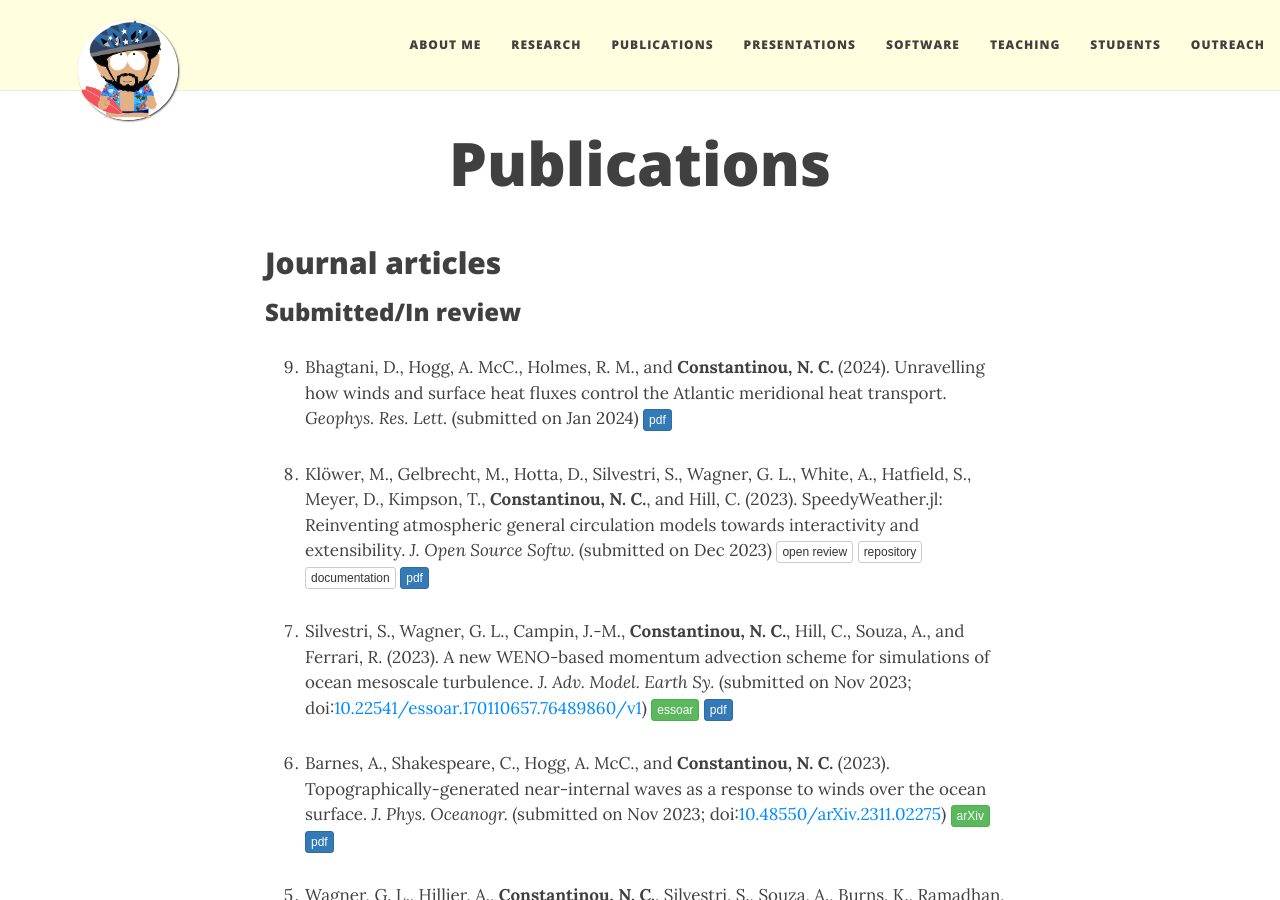
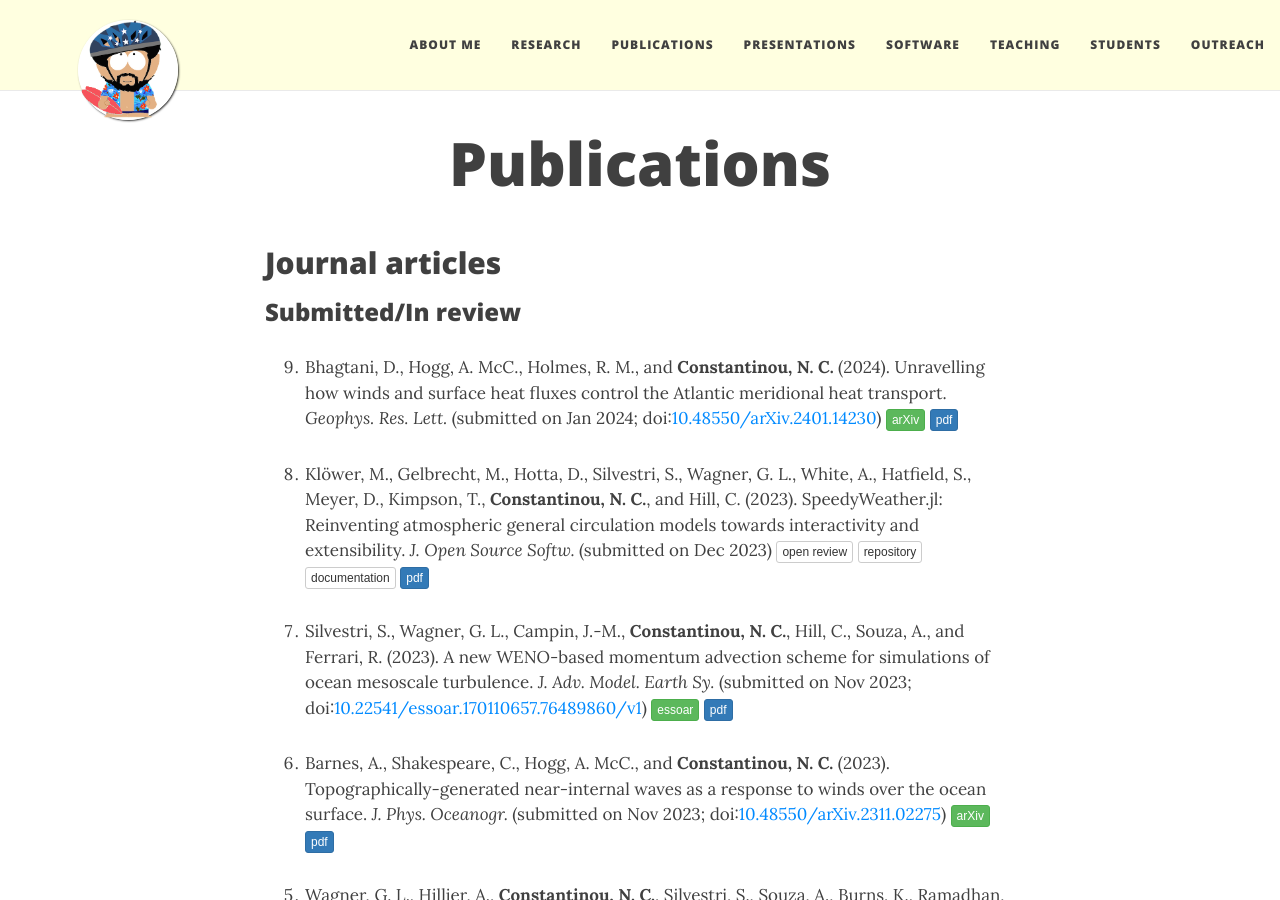
Before and after one commit to navidcy/navidcy.github.io, a Jekyll site: the page built from publications.md, in a window 1280 px wide and 900 px high. Built offline with Jekyll 4.4.1, drawn with Linux system fonts in a browser that asks for light colours; nearby versions of some CDN libraries; comment, search, counter and statistics services are not loaded.

Commit message:
add atlanticMHT arxiv

```diff
--- a/publications.md
+++ b/publications.md
@@ -10,7 +10,7 @@ title: Publications
 ### Submitted/In review
 
 
-0. Bhagtani, D., Hogg, A. McC., Holmes, R. M., and **Constantinou, N. C.** (2024). Unravelling how winds and surface heat fluxes control the Atlantic meridional heat transport. _Geophys. Res. Lett._ (submitted on Jan 2024) [<span class="btn btn-primary btn-xs{{end}}" style="font-family:sans-serif;">pdf</span>][atlanticMHT]
+0. Bhagtani, D., Hogg, A. McC., Holmes, R. M., and **Constantinou, N. C.** (2024). Unravelling how winds and surface heat fluxes control the Atlantic meridional heat transport. _Geophys. Res. Lett._ (submitted on Jan 2024; doi:[10.48550/arXiv.2401.14230](https://doi.org/10.48550/arXiv.2401.14230)) [<span class="btn btn-success btn-xs{{end}}" style="font-family:sans-serif;">arXiv</span>][arXiv:2401.14230]{:target="_blank"} [<span class="btn btn-primary btn-xs{{end}}" style="font-family:sans-serif;">pdf</span>][atlanticMHT]
 
 
 0. Klöwer, M., Gelbrecht, M., Hotta, D., Silvestri, S., Wagner, G. L., White, A., Hatfield, S., Meyer, D., Kimpson, T., **Constantinou, N. C.**, and Hill, C. (2023). SpeedyWeather.jl: Reinventing atmospheric general circulation models towards interactivity and extensibility.  _J. Open Source Softw._ (submitted on Dec 2023) [<span class="btn btn-default btn-xs{{end}}" style="font-family:sans-serif;">open review</span>][SpeedyWeather-JOSS-review]{:target="_blank"} [<span class="btn btn-default btn-xs{{end}}" style="font-family:sans-serif;">repository</span>][SpeedyWeather-repo]{:target="_blank"} [<span class="btn btn-default btn-xs{{end}}" style="font-family:sans-serif;">documentation</span>][SpeedyWeather-docs]{:target="_blank"} [<span class="btn btn-primary btn-xs{{end}}" style="font-family:sans-serif;">pdf</span>][speedyweather]
@@ -259,29 +259,30 @@ Selection of press coverage: [<span class="btn btn-default btn-xs{{end}}" style=
 [phd_eng]: ../theses/PhD_thesis_Navid.pdf
 
 
-[arXiv:1503.07644]: http://arxiv.org/abs/1503.07644
-[arXiv:1512.06018]: http://arxiv.org/abs/1512.06018
-[arXiv:1612.03374]: http://arxiv.org/abs/1612.03374
-[arXiv:1703.06594]: http://arxiv.org/abs/1703.06594
-[arXiv:1708.03031]: http://arxiv.org/abs/1708.03031
-[arXiv:1805.09847]: http://arxiv.org/abs/1805.09847
-[arXiv:1902.01105]: http://arxiv.org/abs/1902.01105
-[arXiv:1906.01929]: http://arxiv.org/abs/1906.01929
-[arXiv:1906.08442]: http://arxiv.org/abs/1906.08442
-[arXiv:1909.05490]: http://arxiv.org/abs/1909.05490
-[arXiv:1912.05229]: http://arxiv.org/abs/1912.05229
-[arXiv:1912.07532]: http://arxiv.org/abs/1912.07532
-[arXiv:2005.05303]: http://arxiv.org/abs/2005.05303
-[arXiv:2012.08025]: http://arxiv.org/abs/2012.08025
-[arXiv:2201.12688]: http://arxiv.org/abs/2201.12688
-[arXiv:2210.08552]: http://arxiv.org/abs/2210.08552
-[arXiv:2212.12086]: http://arxiv.org/abs/2212.12086
-[arXiv:2301.03122]: http://arxiv.org/abs/2301.03122
-[arXiv:2301.11474]: http://arxiv.org/abs/2301.11474
-[arXiv:2304.13225]: http://arxiv.org/abs/2304.13225
-[arXiv:2306.13204]: http://arxiv.org/abs/2306.13204
-[arXiv:2309.06662]: http://arxiv.org/abs/2309.06662
+[arXiv:1503.07644]: https://arxiv.org/abs/1503.07644
+[arXiv:1512.06018]: https://arxiv.org/abs/1512.06018
+[arXiv:1612.03374]: https://arxiv.org/abs/1612.03374
+[arXiv:1703.06594]: https://arxiv.org/abs/1703.06594
+[arXiv:1708.03031]: https://arxiv.org/abs/1708.03031
+[arXiv:1805.09847]: https://arxiv.org/abs/1805.09847
+[arXiv:1902.01105]: https://arxiv.org/abs/1902.01105
+[arXiv:1906.01929]: https://arxiv.org/abs/1906.01929
+[arXiv:1906.08442]: https://arxiv.org/abs/1906.08442
+[arXiv:1909.05490]: https://arxiv.org/abs/1909.05490
+[arXiv:1912.05229]: https://arxiv.org/abs/1912.05229
+[arXiv:1912.07532]: https://arxiv.org/abs/1912.07532
+[arXiv:2005.05303]: https://arxiv.org/abs/2005.05303
+[arXiv:2012.08025]: https://arxiv.org/abs/2012.08025
+[arXiv:2201.12688]: https://arxiv.org/abs/2201.12688
+[arXiv:2210.08552]: https://arxiv.org/abs/2210.08552
+[arXiv:2212.12086]: https://arxiv.org/abs/2212.12086
+[arXiv:2301.03122]: https://arxiv.org/abs/2301.03122
+[arXiv:2301.11474]: https://arxiv.org/abs/2301.11474
+[arXiv:2304.13225]: https://arxiv.org/abs/2304.13225
+[arXiv:2306.13204]: https://arxiv.org/abs/2306.13204
+[arXiv:2309.06662]: https://arxiv.org/abs/2309.06662
 [arXiv:2311.02275]: https://arxiv.org/abs/2311.02275
+[arXiv:2401.14230]: https://arxiv.org/abs/2401.14230
 
 [twolayer-mom6-movie]: https://vimeo.com/342848501
 
```
